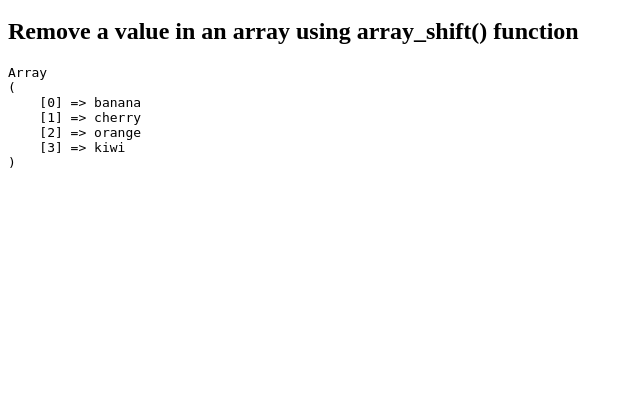
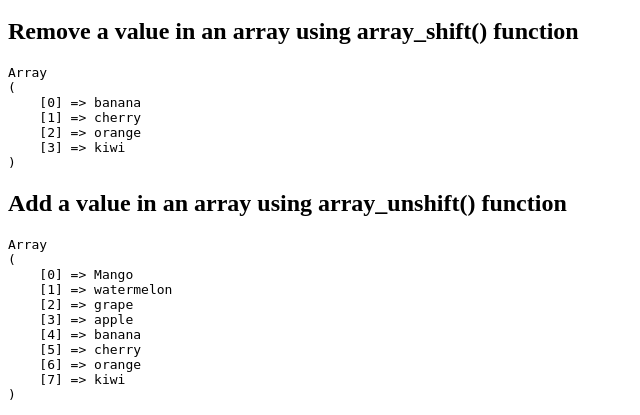
Before and after one commit to MehediAlam49/php_learning, a PHP site: page /arrays.php in a window 1280 px wide. Shown: the part 3972-4387 px from the top of the page, without its empty margins (0-640 px from the left). Before the commit the page ends 4140 px from the top, so only its background shows below. Run offline with PHP 8.4, Linux system fonts and the light colour scheme.

Commit message:
Add a value in an array using array_unshift() function

```diff
--- a/arrays.php
+++ b/arrays.php
@@ -239,5 +239,13 @@ echo "<pre>";
 print_r($fruits);
 echo "</pre>";
 
+// Add a value in an array using array_unshift() function
+echo "<h2>Add a value in an array using array_unshift() function</h2>";
+$fruits = ["apple", "banana", "cherry", "orange", "kiwi"];
+array_unshift($fruits, "Mango", "watermelon", "grape");
+echo "<pre>";
+print_r($fruits);
+echo "</pre>";
+
 
 ?>
```
